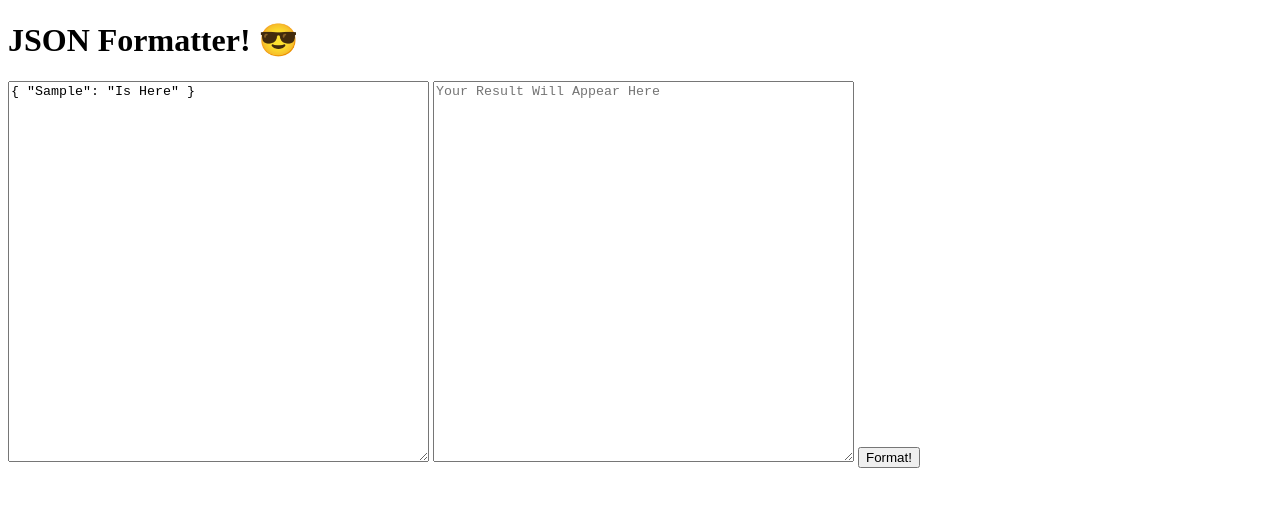
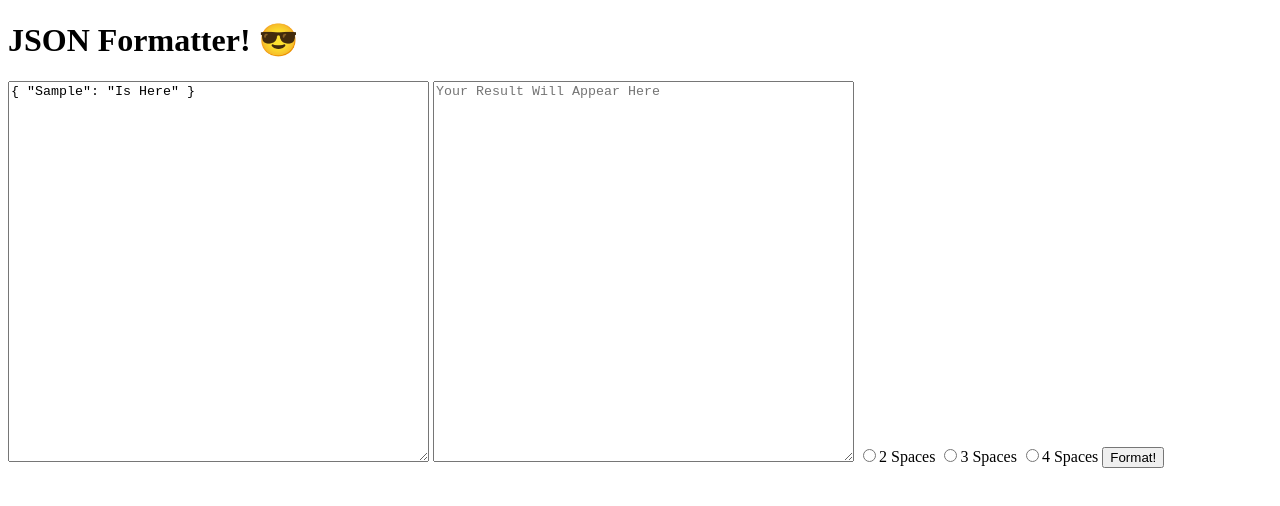
Before and after one commit to SpiderMath/JSON-Formatter, a website with bundled scripts: page Website/Index.html in a window 1280 px wide. Built offline with nearby package versions, Linux system fonts and the light colour scheme.

Commit message:
Added Buttons for Spacing, need to implement in code :thinking:

```diff
--- a/Website/Index.html
+++ b/Website/Index.html
@@ -13,6 +13,9 @@
 	<form>
 		<textarea placeholder="Put Your JSON Here!" id="user-input" cols="50" rows="25">{ "Sample": "Is Here" }</textarea>
 		<textarea placeholder="Your Result Will Appear Here" id="user-response" cols="50" rows="25"></textarea>
+		<input type="radio" name="space" value="2" id="space-2"><label for="space-2">2 Spaces</label>
+		<input type="radio" name="space" value="3" id="space-3"><label for="space-3">3 Spaces</label>
+		<input type="radio" name="space" value="4" id="space-4"><label for="space-4">4 Spaces</label>
 		<button type="button" onclick="onClick()">Format!</button>
 	</form>
 	<script src="/Dist/App.js"></script>
```
